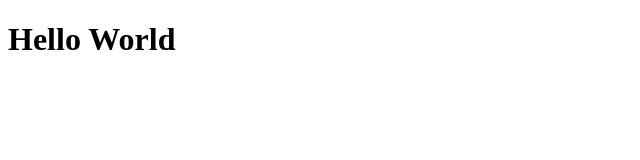
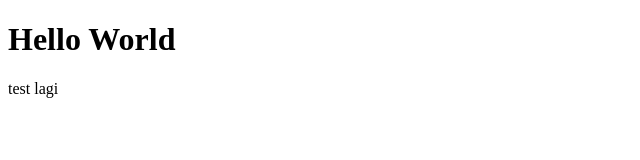
Before and after one commit to TupperWareKW/test-repo, a plain HTML site: page index.html in a window 1280 px wide. Shown: the full height of the page, 0-640 px from the left. Drawn offline with Linux system fonts and the light colour scheme.

Commit message:
test lagi

```diff
--- a/index.html
+++ b/index.html
@@ -8,5 +8,6 @@
 </head>
 <body>
     <h1>Hello World</h1>
+    <div>test lagi</div>
 </body>
 </html>
```
